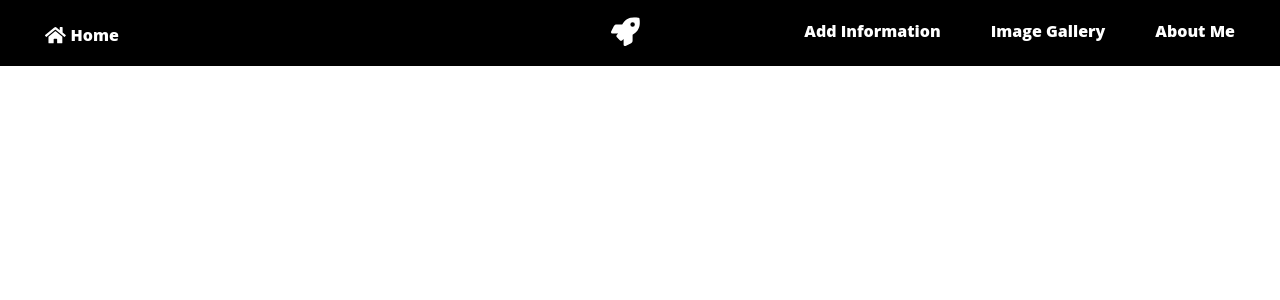
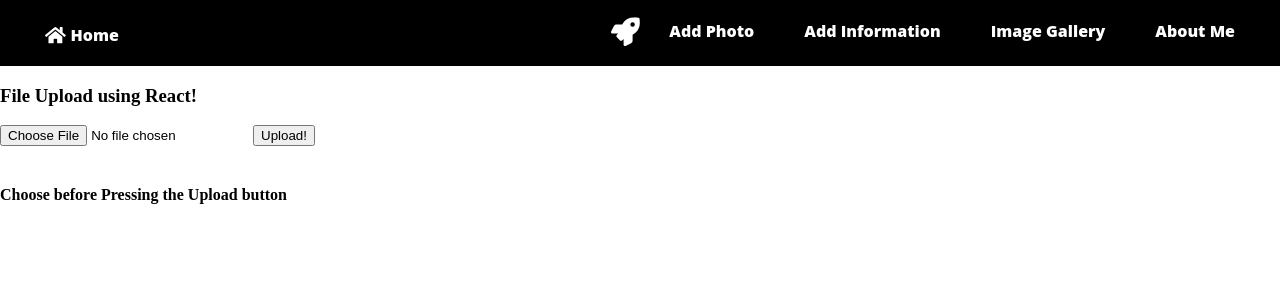
Before and after one commit to alexk9081/my-webpage, a React (Create React App) app: page /photo in a window 1280 px wide. Shown: the top 300 px of the page. Built offline with nearby package versions, Linux system fonts and the light colour scheme; a web font is replaced by a local one.

Commit message:
Added file upload of images

```diff
--- a/src/App.js
+++ b/src/App.js
@@ -4,6 +4,7 @@ import GalleryPage from './pages/photoGallery';
 import HomePage from './pages/homePage';
 import ProjectInfoPage from './pages/aboutMePage';
 import AddInfo from './pages/addInfoPage';
+import AddPicture from './pages/addPicturesPage';
 import TestPage from './pages/testPage';
 
 
@@ -21,6 +22,9 @@ function App() {
         <Route path='/info'>
           <ProjectInfoPage />
         </Route>
+        <Route path='/photo'>
+          <AddPicture />
+        </Route>
         <Route path='/data'>
           <AddInfo />
         </Route>
--- a/src/layout/navigation.js
+++ b/src/layout/navigation.js
@@ -26,6 +26,7 @@ function NavigationBar() {
         {/* Right nav buttons  */}
         <div className={classes.navList}>
             {/* <Link className={classes.navItem} to='/test'>Test Page</Link> */}
+            <Link className={classes.navItem} to='/photo'>Add Photo</Link>
             <Link className={classes.navItem} to='/data'>Add Information</Link>
             <Link className={classes.navItem} to='/gallery'>Image Gallery</Link>
             <Link className={classes.navItem} to='/info'>About Me</Link>
--- a/src/pages/addPicturesPage.js
+++ b/src/pages/addPicturesPage.js
@@ -1,5 +1,5 @@
 import { useState } from 'react';
-
+import axios from 'axios';
 
 function AddPicture() {
     const [selectedFile, setSelectedFile] = useState(null);
@@ -15,9 +15,9 @@ function AddPicture() {
 
         // Update the formData object
         formData.append(
-            "myFile",
-            this.state.selectedFile,
-            this.state.selectedFile.name
+            "uploadedImage",
+            selectedFile,
+            selectedFile.name
         );
 
         // Request made to the backend api
@@ -28,15 +28,15 @@ function AddPicture() {
     // File content to be displayed after
     // file upload is complete
     let fileData = () => {
-        if (this.state.selectedFile) {
+        if (selectedFile) {
             return (
                 <div>
                     <h2>File Details:</h2>
-                    <p>File Name: {this.state.selectedFile.name}</p>
-                    <p>File Type: {this.state.selectedFile.type}</p>
+                    <p>File Name: {selectedFile.name}</p>
+                    <p>File Type: {selectedFile.type}</p>
                     <p>
                         Last Modified:{" "}
-                        {this.state.selectedFile.lastModifiedDate.toDateString()}
+                        {selectedFile.lastModifiedDate.toDateString()}
                     </p>
                 </div>
             );
@@ -55,12 +55,12 @@ function AddPicture() {
             File Upload using React!
         </h3>
         <div>
-            <input type="file" onChange={this.onFileChange} />
-            <button onClick={this.onFileUpload}>
+            <input type="file" accept=".mov,.png,.jpg,.jpeg" onChange={onFileChange} />
+            <button onClick={onFileUpload}>
                 Upload!
             </button>
         </div>
-        {this.fileData()}
+        {fileData()}
     </div>
 }
 
```
